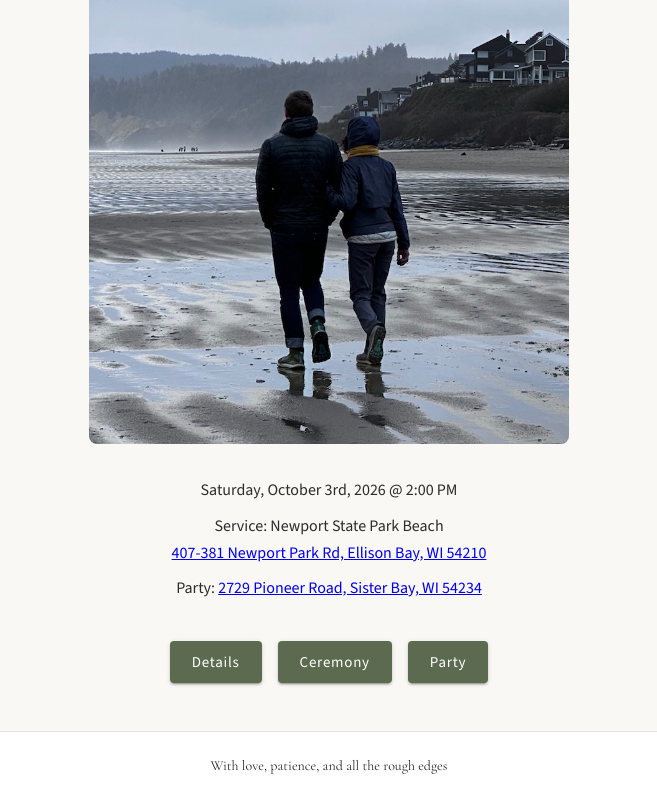
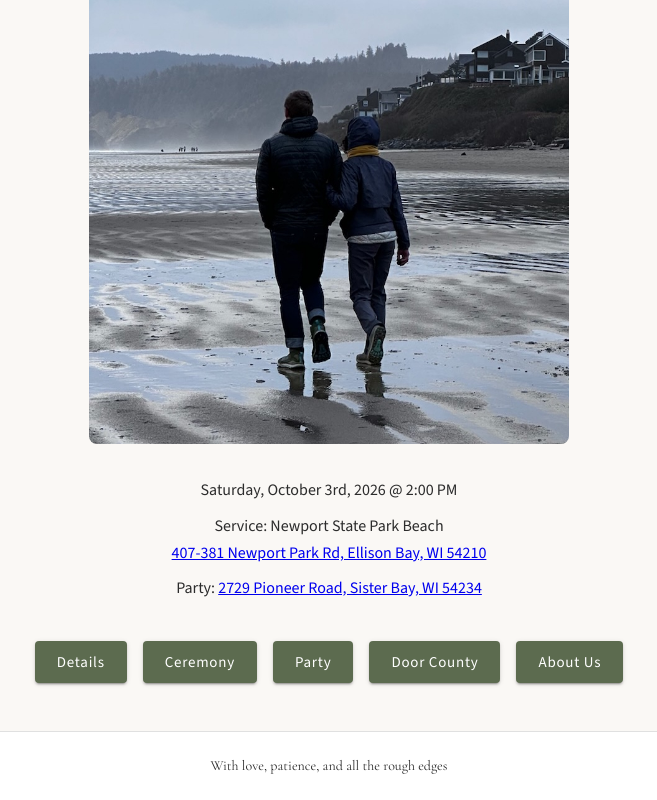
Before and after one commit to mklewandowski/wedding-site, a React (Vite) app: page / in a window 1280 px wide. Shown: the part 332-1132 px from the top of the page, without its empty margins (311-968 px from the left). Built offline with nearby package versions, Linux system fonts and the light colour scheme.

Commit message:
feat(home): add more links

```diff
--- a/src/pages/HomePage.tsx
+++ b/src/pages/HomePage.tsx
@@ -55,6 +55,12 @@ export default function HomePage() {
         <Button component={RouterLink} to="/party" variant="contained" size="large">
           Party
         </Button>
+        <Button component={RouterLink} to="/doorcounty" variant="contained" size="large">
+          Door County
+        </Button>
+        <Button component={RouterLink} to="/about" variant="contained" size="large">
+          About Us
+        </Button>
       </Box>
     </Box>
   )
```
